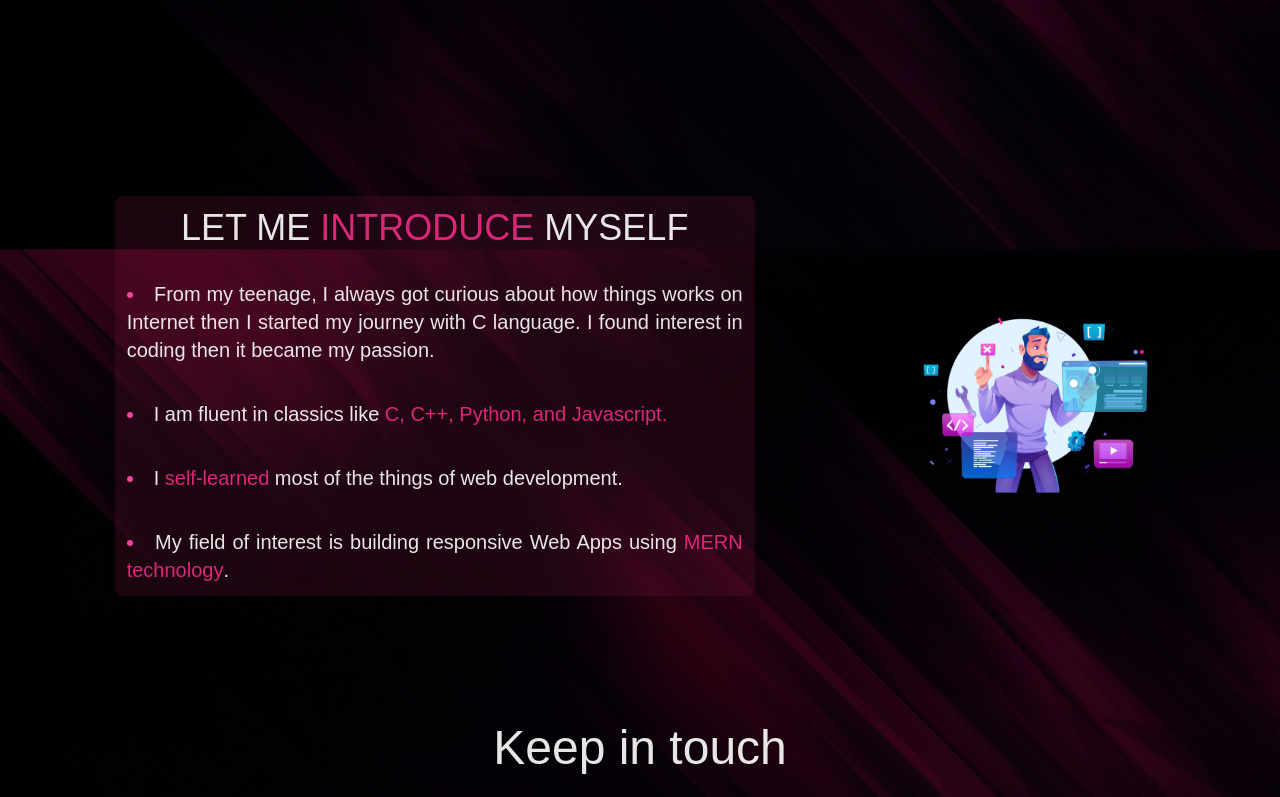
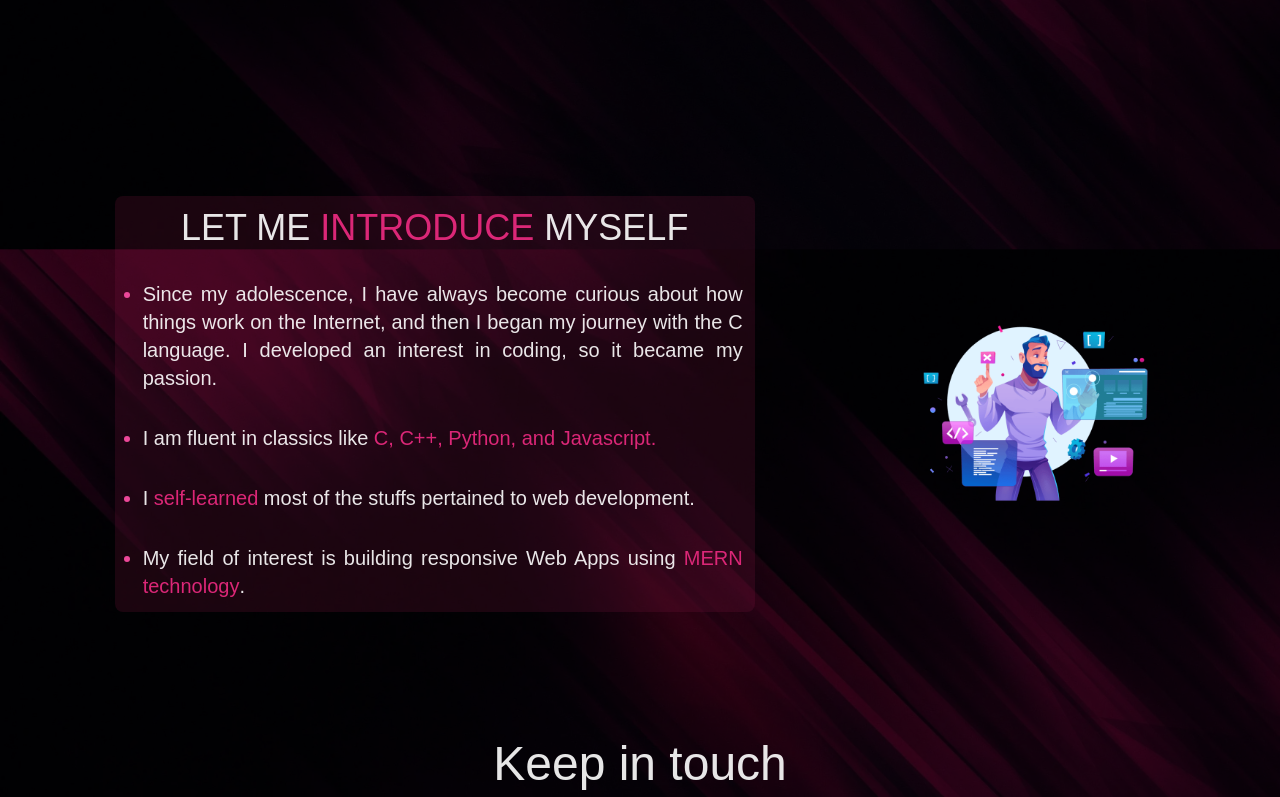
Before and after one commit to ankitsahu01/portfolio, a React (Create React App) app: page / in a window 1280 px wide. Shown: the part 604-1401 px from the top of the page. Built offline with nearby package versions, Linux system fonts and the light colour scheme.

Commit message:
fix small issue and added new resume

```diff
--- a/src/components/About/About.js
+++ b/src/components/About/About.js
@@ -18,16 +18,19 @@ const About = () => {
             University, Indore.
           </p>
           <p className="mb-4">
-            I'm a <span className="highlight">Full Stack Developer</span>{" "}
-            building the Websites and Web Applications that leads to the success
-            of the overall product. Check out some of my work in the{" "}
-            <span className="highlight">Projects</span> section.
+            I'm a <span className="highlight">Full Stack Developer</span> build
+            the Websites and Web Applications that leads to the success of the
+            overall product. Take a glance at my work in the{" "}
+            <Link className="underline highlight" to="/projects">
+              Projects
+            </Link>{" "}
+            section.
           </p>
           <p className="mb-4">
             I'm open to <span className="highlight">Job</span> opportunities
-            where I can contribute, learn and grow. If you have a good
-            opportunity that matches my skills and experience then don't
-            hesitate to{" "}
+            where I can contribute, learn and thrive. If you have a great
+            opportunity that aligns with my skills and experience, then do not
+            hesitate to {" "}
             <Link className="underline highlight" to="/contact">
               contact me
             </Link>
--- a/src/components/Home/Introduce.js
+++ b/src/components/Home/Introduce.js
@@ -9,11 +9,12 @@ const Content = () => {
           <h2 className="text-3xl md:text-4xl text-center">
             LET ME <span className="highlight">INTRODUCE</span> MYSELF
           </h2>
-          <ul className="marker:text-pink-500 list-disc space-y-9 pt-6 md:pt-8 list-inside">
+          <ul className="marker:text-pink-500 list-disc space-y-8 pt-6 md:pt-8 pl-4">
             <li>
-              From my teenage, I always got curious about how things works on
-              Internet then I started my journey with C language. I found
-              interest in coding then it became my passion.
+              Since my adolescence, I have always become curious about how
+              things work on the Internet, and then I began my journey with the
+              C language. I developed an interest in coding, so it became my
+              passion.
             </li>
             <li>
               I am fluent in classics like{" "}
@@ -21,7 +22,7 @@ const Content = () => {
             </li>
             <li>
               I <span className="highlight">self-learned</span> most of the
-              things of web development.
+              stuffs pertained to web development.
             </li>
             <li>
               My field of interest is building responsive Web Apps using{" "}
--- a/src/components/Home/SocialLinks.js
+++ b/src/components/Home/SocialLinks.js
@@ -16,7 +16,7 @@ const SocialLinks = () => {
         <Github className="w-10 h-10 p-2" />
       </a>
       <a
-        href="www.linkedin.com/in/ankit-sahu-Ind"
+        href="https://www.linkedin.com/in/ankit-sahu-Ind"
         target="_blank"
         className="rounded-lg bg-white/80 hover:bg-pink-600 hover:text-white/80"
       >
--- a/src/components/Project/TalkgramPrg.js
+++ b/src/components/Project/TalkgramPrg.js
@@ -3,15 +3,21 @@ import TalkgramImg from "../../assets/project-talkgram.png";
 const TalkgramPrg = () => {
   return (
     <>
-      <img src={TalkgramImg} alt="Talkgram prject pic" className="sm:w-3/4 md:w-full" />
+      <img
+        src={TalkgramImg}
+        alt="Talkgram prject pic"
+        className="sm:w-3/4 md:w-full"
+      />
       <div className="col-span-2 p-2 mb-24 md:mb-0">
         <h2 className="text-4xl md:text-5xl highlight mb-2">TalkGram</h2>
         <p>
-          It's a chat web app, users can use Google Login or can login with the
-          credentials they provided at the time of Signup. Users need to verify
-          their email by entering OTP at the end of Signup process. In this
-          project, users can search other people those are having account on
-          TalkGram and they simply start their conversation with them. Group
+          This is a web-based chat application developed using{" "}
+          <span className="highlight">MERN</span> technology. Users can use
+          Google Login or login with the credentials they provided at the time
+          of SignUp. Users will need to verify their email by entering the
+          one-time password at the end of the registration process. In this
+          project, users can look for other people who have an account on
+          TalkGram and they simply begin their conversation with them. Group
           chat is also there, so multiple users can interact by creating a
           group.
         </p>
```
Also changed, not shown: src/assets/sample.png (deleted), 1 other file (tests, documents, lock files or other folders).
